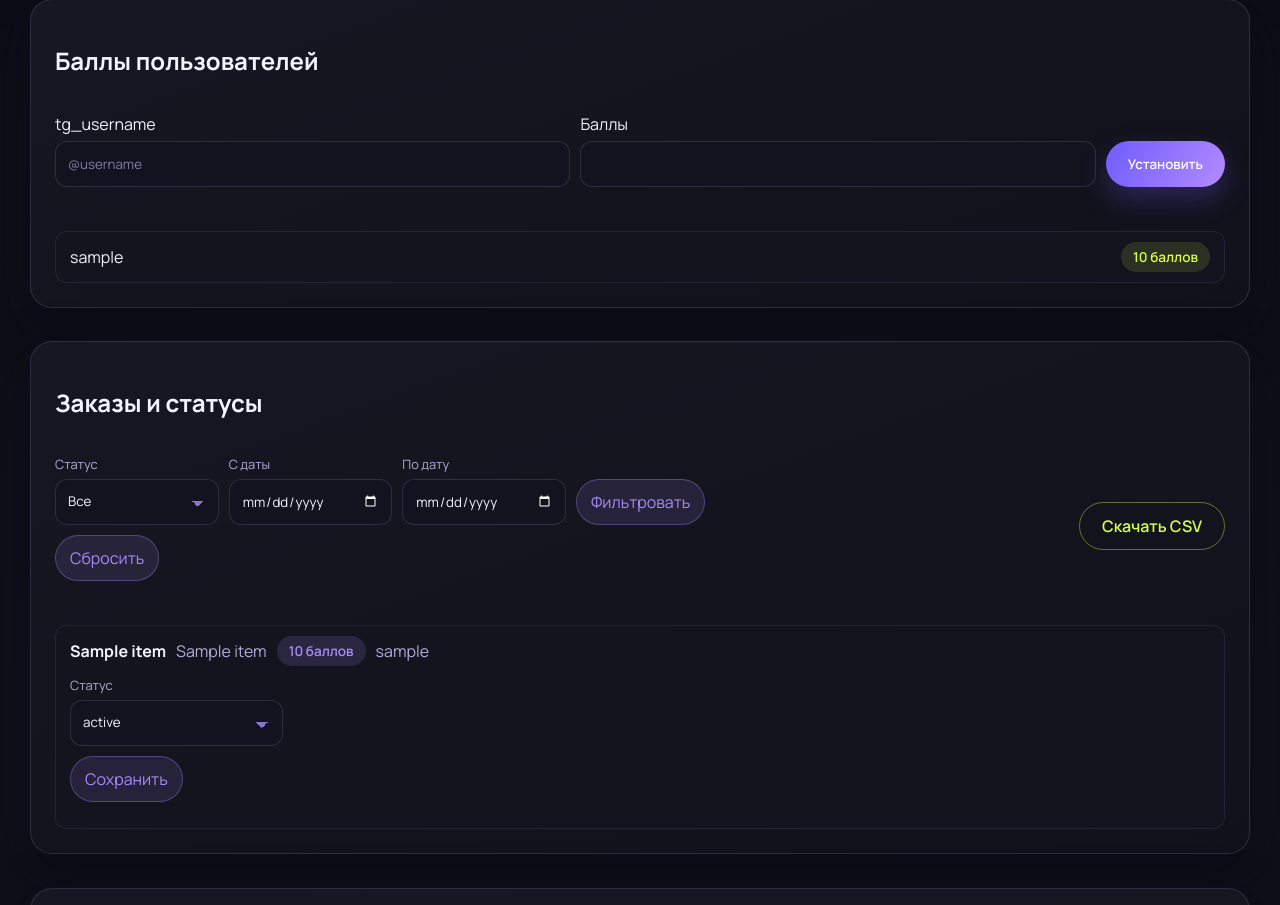
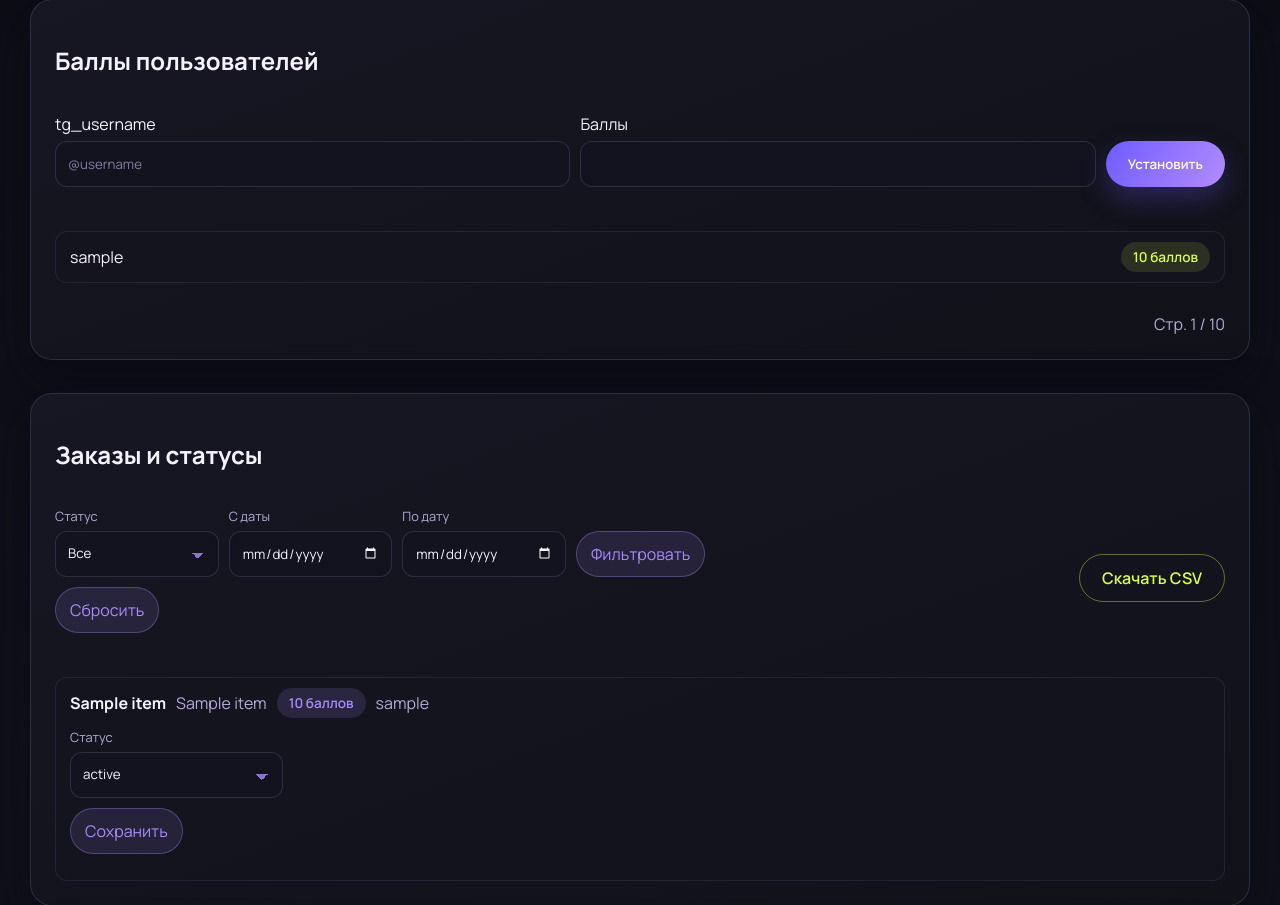
Before and after one commit to MaksimShmakov/mediaklan_shop, a FastAPI app: template app/templates/admin.html in a window 1280 px wide. Shown: the part 1147-2052 px from the top of the page. Run offline with FastAPI, Linux system fonts and the light colour scheme; the template is opened without the code that fills it: most values are stand-ins (such as "Sample title", 1, 10 or a date in 2020); grey boxes marked "Sample" are stand-in pictures.

Commit message:
common 24

```diff
--- a/app/static/css/styles.css
+++ b/app/static/css/styles.css
@@ -899,6 +899,14 @@ textarea {
   gap: 12px;
   align-items: center;
   justify-content: space-between;
+}
+
+.pagination {
+  margin-top: 14px;
+  display: flex;
+  align-items: center;
+  justify-content: flex-end;
+  gap: 12px;
 }
 
 .variants {
--- a/app/templates/admin.html
+++ b/app/templates/admin.html
@@ -94,6 +94,17 @@
     </div>
     {% endfor %}
   </div>
+  {% if users_pages_total > 1 %}
+  <div class="pagination">
+    {% if users_has_prev %}
+    <a class="ghost" href="/admin?users_page={{ users_page - 1 }}&status={{ status_filter }}&date_from={{ date_from }}&date_to={{ date_to }}">Назад</a>
+    {% endif %}
+    <span class="muted">Стр. {{ users_page }} / {{ users_pages_total }}</span>
+    {% if users_has_next %}
+    <a class="ghost" href="/admin?users_page={{ users_page + 1 }}&status={{ status_filter }}&date_from={{ date_from }}&date_to={{ date_to }}">Вперёд</a>
+    {% endif %}
+  </div>
+  {% endif %}
 </section>
 
 <section class="card panel">
```
Also changed, not shown: app/routers/admin.py (+16 -2 lines).
